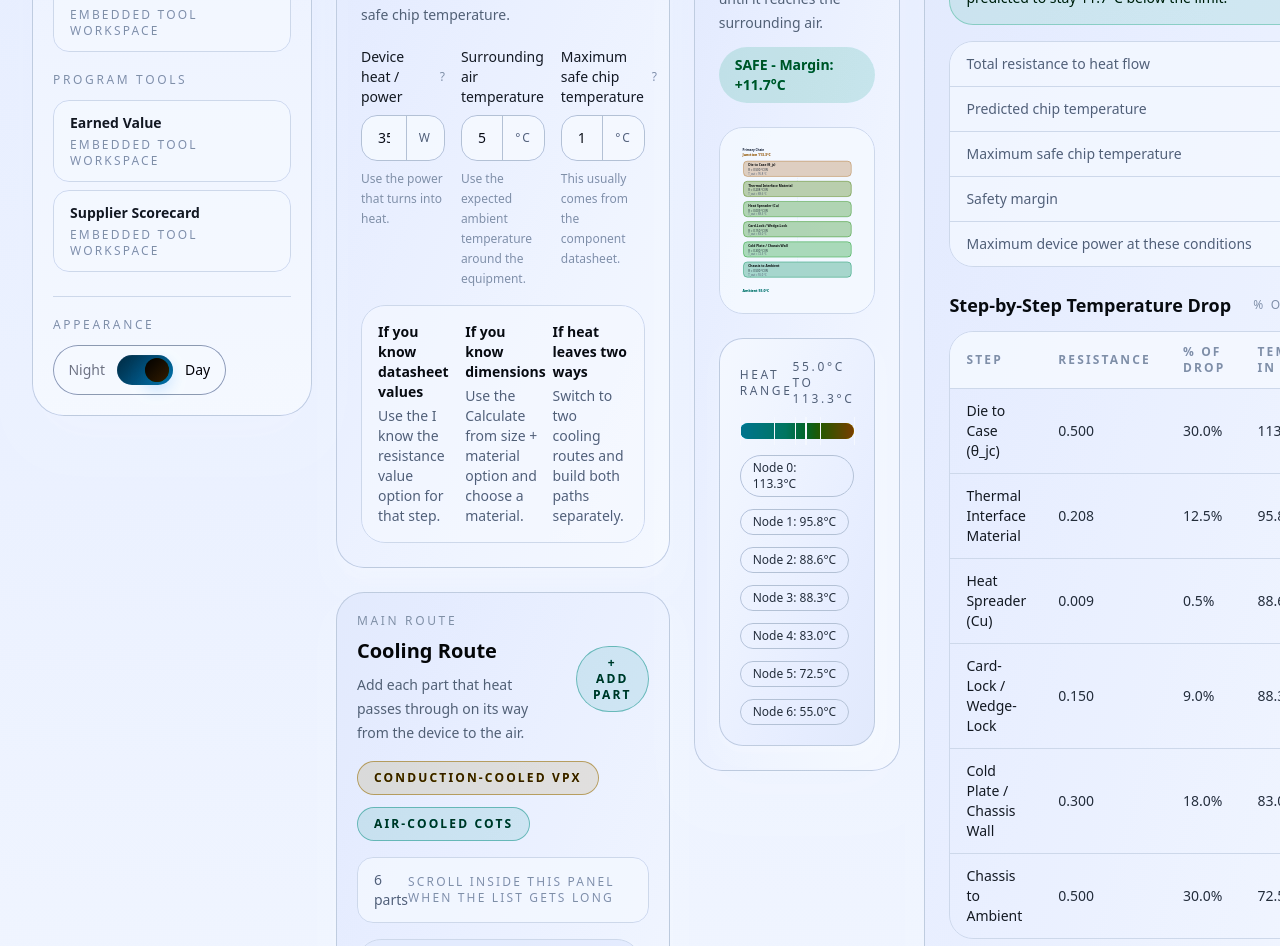
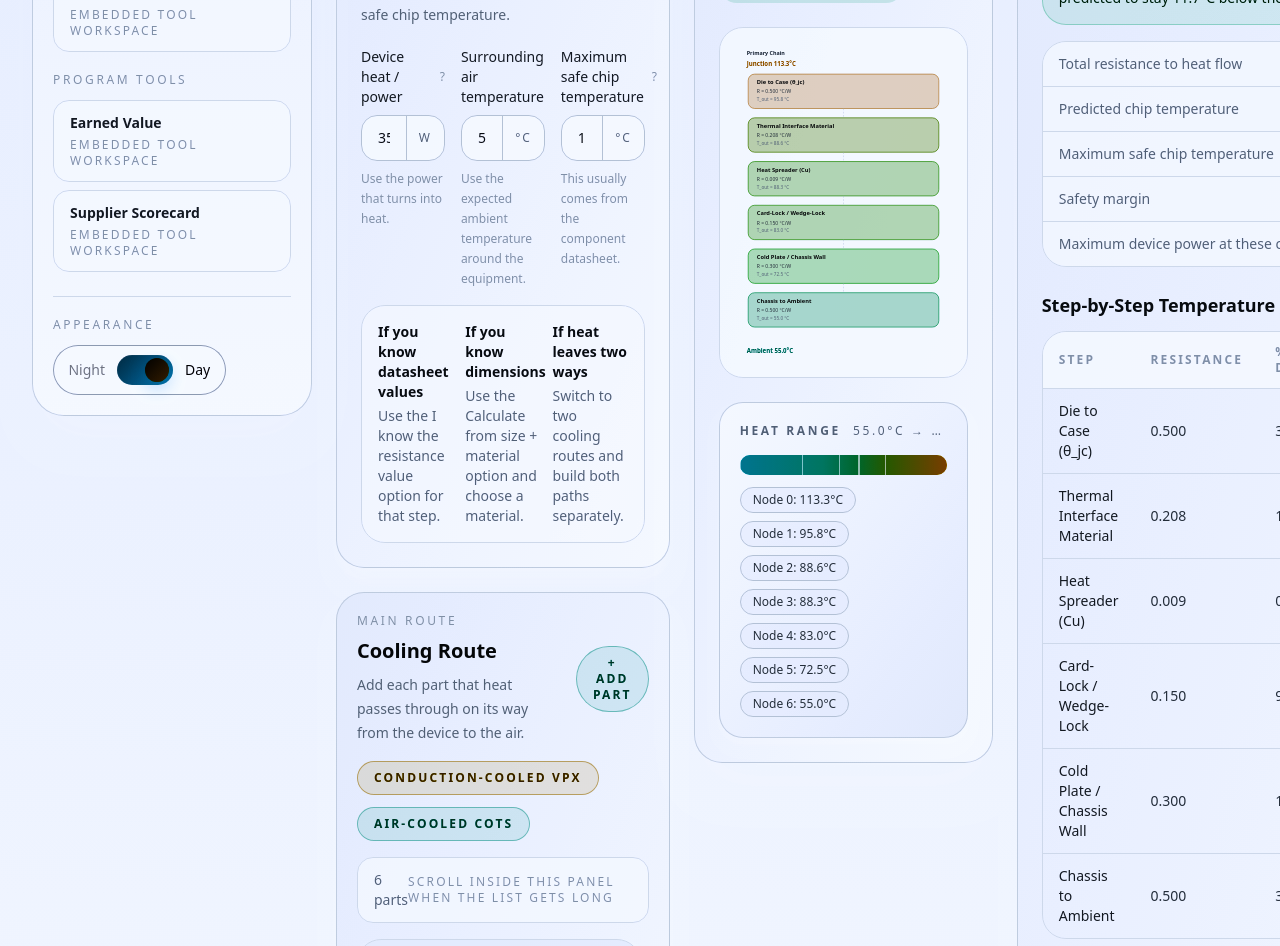
Before and after one commit to snjkmrd233etag/electronics-thermal-resistance-calc, a Next.js app: page / in a window 1280 px wide. Shown: the part 720-1666 px from the top of the page. Built offline with nearby package versions, Linux system fonts and the light colour scheme.

Commit message:
ui isuues is fixed

```diff
--- a/pages/index.js
+++ b/pages/index.js
@@ -475,34 +475,36 @@ function isDieLayer(name) {
     return /die|junction|θ_jc/i.test(name || '');
 }
 
-function renderChainSvg(layers, ambient, junction, title) {
-    const vertical = layers.length > 5;
+function renderChainSvg(layers, ambient, junction, title, maxLayers = layers.length) {
+    const vertical = maxLayers > 5;
 
     if (vertical) {
-        const width = 560;
-        const height = 120 + layers.length * 96;
+        const width = 600;
+        const rowHeight = 96;
+        const rowPitch = 122;
+        const height = 152 + maxLayers * rowPitch;
         return (
             <svg viewBox={`0 0 ${width} ${height}`} className="w-full">
-                <text x="30" y="30" fill="#dbe7f4" fontSize="14" fontWeight="700">{title}</text>
-                <text x="30" y="54" fill="#f8b34a" fontSize="16" fontWeight="700">
+                <text x="30" y="32" fill="#dbe7f4" fontSize="15" fontWeight="700">{title}</text>
+                <text x="30" y="60" fill="#f8b34a" fontSize="17" fontWeight="700">
                     Junction {formatNumber(junction, 1)}°C
                 </text>
                 {layers.map((layer, index) => {
-                    const y = 78 + index * 92;
+                    const y = 84 + index * rowPitch;
                     const fill = gradientColor(layer.tIn, ambient, junction);
                     return (
                         <g key={layer.id}>
-                            <rect x="34" y={y} width="492" height="70" rx="18" fill={fill} fillOpacity="0.25" stroke={fill} strokeWidth="1.5" />
-                            <text x="56" y={y + 24} fill="#f8fafc" fontSize="15" fontWeight="700">{layer.name || `Layer ${index + 1}`}</text>
-                            <text x="56" y={y + 46} fill="#cbd5e1" fontSize="13">R = {formatNumber(layer.resistance, 3)} °C/W</text>
-                            <text x="56" y={y + 62} fill="#94a3b8" fontSize="12">T_out = {formatNumber(layer.tOut, 1)} °C</text>
+                            <rect x="34" y={y} width="532" height={rowHeight} rx="18" fill={fill} fillOpacity="0.25" stroke={fill} strokeWidth="1.5" />
+                            <text x="58" y={y + 28} fill="#f8fafc" fontSize="16" fontWeight="700">{layer.name || `Layer ${index + 1}`}</text>
+                            <text x="58" y={y + 54} fill="#cbd5e1" fontSize="14">R = {formatNumber(layer.resistance, 3)} °C/W</text>
+                            <text x="58" y={y + 76} fill="#94a3b8" fontSize="13">T_out = {formatNumber(layer.tOut, 1)} °C</text>
                             {index < layers.length - 1 ? (
-                                <line x1="280" y1={y + 70} x2="280" y2={y + 92} stroke="#475569" strokeDasharray="4 4" />
+                                <line x1="300" y1={y + rowHeight} x2="300" y2={y + rowPitch} stroke="#475569" strokeDasharray="5 4" />
                             ) : null}
                         </g>
                     );
                 })}
-                <text x="30" y={height - 20} fill="#5eead4" fontSize="16" fontWeight="700">
+                <text x="30" y={height - 22} fill="#5eead4" fontSize="17" fontWeight="700">
                     Ambient {formatNumber(ambient, 1)}°C
                 </text>
             </svg>
@@ -510,12 +512,14 @@ function renderChainSvg(layers, ambient, junction, title) {
     }
 
     const width = 980;
-    const blockWidth = Math.max(130, Math.floor((width - 160) / Math.max(layers.length, 1)));
-    const height = 270;
+    const blockWidth = Math.max(168, Math.floor((width - 160) / Math.max(maxLayers, 1)));
+    const blockH = 128;
+    const height = 370;
     return (
-        <svg viewBox={`0 0 ${width} ${height}`} className="w-full">
-            <text x="24" y="26" fill="#dbe7f4" fontSize="14" fontWeight="700">{title}</text>
-            <text x="24" y="56" fill="#f8b34a" fontSize="18" fontWeight="700">
+        <div className="w-full overflow-x-auto pb-1">
+            <svg viewBox={`0 0 ${width} ${height}`} className="w-full" style={{ minWidth: `${Math.max(width, 160 + maxLayers * blockWidth)}px` }}>
+                <text x="24" y="30" fill="#dbe7f4" fontSize="15" fontWeight="700">{title}</text>
+                <text x="24" y="64" fill="#f8b34a" fontSize="19" fontWeight="700">
                     Junction {formatNumber(junction, 1)}°C
                 </text>
                 {layers.map((layer, index) => {
@@ -523,20 +527,23 @@ function renderChainSvg(layers, ambient, junction, title) {
                     const fill = gradientColor(layer.tIn, ambient, junction);
                     return (
                         <g key={layer.id}>
-                        <rect x={x} y="74" width={blockWidth - 18} height="92" rx="18" fill={fill} fillOpacity="0.24" stroke={fill} strokeWidth="1.5" />
-                        <text x={x + 14} y="102" fill="#f8fafc" fontSize="14" fontWeight="700">{layer.name || `Layer ${index + 1}`}</text>
-                        <text x={x + 14} y="126" fill="#cbd5e1" fontSize="13">R = {formatNumber(layer.resistance, 3)} °C/W</text>
-                        <text x={x + 14} y="148" fill="#94a3b8" fontSize="12">T_out = {formatNumber(layer.tOut, 1)} °C</text>
+                            <rect x={x} y="86" width={blockWidth - 20} height={blockH} rx="18" fill={fill} fillOpacity="0.24" stroke={fill} strokeWidth="1.5" />
+                            <text x={x + 16} y="118" fill="#f8fafc" fontSize="15" fontWeight="700">
+                                {layer.name ? (layer.name.length > 14 ? layer.name.slice(0, 12) + '…' : layer.name) : `Layer ${index + 1}`}
+                            </text>
+                            <text x={x + 16} y="143" fill="#cbd5e1" fontSize="14">R = {formatNumber(layer.resistance, 3)} °C/W</text>
+                            <text x={x + 16} y="166" fill="#94a3b8" fontSize="13">T_out = {formatNumber(layer.tOut, 1)} °C</text>
                             {index < layers.length - 1 ? (
-                            <line x1={x + blockWidth - 18} y1="120" x2={x + blockWidth} y2="120" stroke="#475569" strokeWidth="2" />
+                                <line x1={x + blockWidth - 20} y1={86 + blockH / 2} x2={x + blockWidth} y2={86 + blockH / 2} stroke="#475569" strokeWidth="2" />
                             ) : null}
                         </g>
                     );
                 })}
-            <text x={width - 132} y="56" fill="#5eead4" fontSize="18" fontWeight="700">
+                <text x={width - 152} y="64" fill="#5eead4" fontSize="19" fontWeight="700">
                     Ambient {formatNumber(ambient, 1)}°C
                 </text>
             </svg>
+        </div>
     );
 }
 
@@ -550,26 +557,26 @@ function GradientBar({ temperatures, ambient, junction }) {
     }
 
     return (
-        <div className="rounded-3xl border border-slate-700/80 bg-gradient-to-br from-slate-950 to-slate-900 p-5 shadow-lg shadow-slate-950/20">
-            <div className="mb-4 flex items-center justify-between text-xs uppercase tracking-[0.22em] text-slate-400">
-                <span>Heat Range</span>
-                <span>{formatNumber(ambient, 1)}°C to {formatNumber(junction, 1)}°C</span>
-            </div>
-            <div className="relative h-4 rounded-full bg-gradient-to-r from-cyan-400 via-teal-400 via-40% to-amber-400">
+        <div className="overflow-hidden rounded-3xl border border-slate-700/80 bg-gradient-to-br from-slate-950 to-slate-900 p-5 shadow-lg shadow-slate-950/20">
+            <div className="mb-4 flex min-w-0 items-center justify-between gap-3 text-xs uppercase tracking-[0.22em] text-slate-400">
+                <span className="shrink-0 font-semibold">Heat Range</span>
+                <span className="min-w-0 truncate text-right">{formatNumber(ambient, 1)}°C → {formatNumber(junction, 1)}°C</span>
+            </div>
+            <div className="relative h-5 overflow-hidden rounded-full bg-gradient-to-r from-cyan-400 via-teal-400 via-40% to-amber-400">
                 {temperatures.map((temp, index) => {
                     const percent = junction === ambient ? 0 : ((temp - ambient) / (junction - ambient)) * 100;
                     return (
                         <span
                             key={`${temp}-${index}`}
-                            className="absolute top-1/2 h-7 w-px -translate-y-1/2 bg-slate-950"
+                            className="absolute top-0 h-full w-px bg-slate-950/60"
                             style={{ left: `${Math.min(100, Math.max(0, percent))}%` }}
                         />
                     );
                 })}
             </div>
-            <div className="mt-4 flex flex-wrap gap-3 text-xs text-slate-300">
+            <div className="mt-3 flex w-full flex-wrap gap-2 overflow-hidden text-xs text-slate-300">
                 {temperatures.map((temp, index) => (
-                    <span key={`${temp}-label-${index}`} className="rounded-full border border-slate-700 px-3 py-1">
+                    <span key={`${temp}-label-${index}`} className="shrink-0 whitespace-nowrap rounded-full border border-slate-700 bg-slate-900/60 px-3 py-1">
                         Node {index}: {formatNumber(temp, 1)}°C
                     </span>
                 ))}
@@ -895,22 +902,26 @@ function ThermalDiagram({ results, ambient, debouncedResults }) {
 
             <div className="rounded-3xl border border-slate-800 bg-slate-950/85 p-4">
                 {debouncedResults.mode === 'parallel' ? (
-                    <div className="grid gap-6 xl:grid-cols-2">
-                        <div>{renderChainSvg(debouncedResults.pathA.layers, ambient, junction, 'Route A')}</div>
-                        <div>{renderChainSvg(debouncedResults.pathB.layers, ambient, junction, 'Route B')}</div>
+                    <div className="grid items-start gap-6 xl:grid-cols-2">
+                        <div className="min-w-0">{renderChainSvg(debouncedResults.pathA.layers, ambient, junction, 'Route A', Math.max(debouncedResults.pathA.layers.length, debouncedResults.pathB.layers.length))}</div>
+                        <div className="min-w-0">{renderChainSvg(debouncedResults.pathB.layers, ambient, junction, 'Route B', Math.max(debouncedResults.pathA.layers.length, debouncedResults.pathB.layers.length))}</div>
                     </div>
                 ) : (
-                    renderChainSvg(debouncedResults.breakdown, ambient, junction, 'Primary Chain')
+                    <div className="min-w-0">
+                        {renderChainSvg(debouncedResults.breakdown, ambient, junction, 'Primary Chain', debouncedResults.breakdown.length)}
+                    </div>
                 )}
             </div>
 
             {debouncedResults.mode === 'parallel' ? (
-                <div className="grid gap-4 md:grid-cols-2">
-                    <GradientBar temperatures={debouncedResults.pathA.interfaceTemperatures} ambient={ambient} junction={junction} />
-                    <GradientBar temperatures={debouncedResults.pathB.interfaceTemperatures} ambient={ambient} junction={junction} />
+                <div className="grid items-start gap-4 md:grid-cols-2">
+                    <div className="min-w-0"><GradientBar temperatures={debouncedResults.pathA.interfaceTemperatures} ambient={ambient} junction={junction} /></div>
+                    <div className="min-w-0"><GradientBar temperatures={debouncedResults.pathB.interfaceTemperatures} ambient={ambient} junction={junction} /></div>
                 </div>
             ) : (
+                <div className="min-w-0">
                     <GradientBar temperatures={debouncedResults.interfaceTemperatures} ambient={ambient} junction={junction} />
+                </div>
             )}
         </div>
     );
```
Lines whose indentation alone changed are shown as unchanged.
